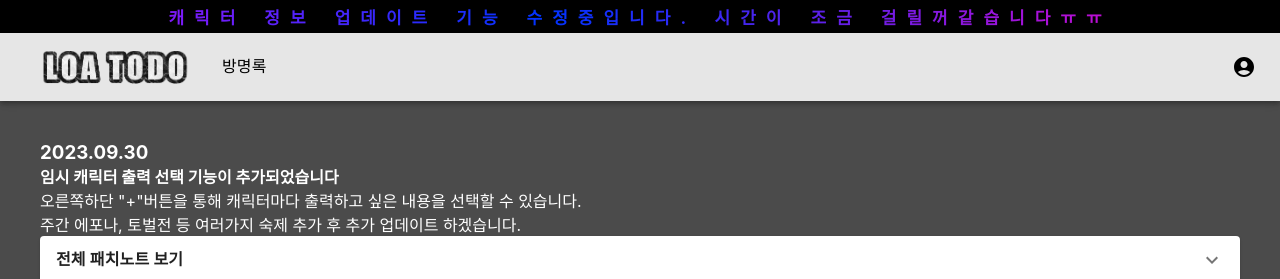
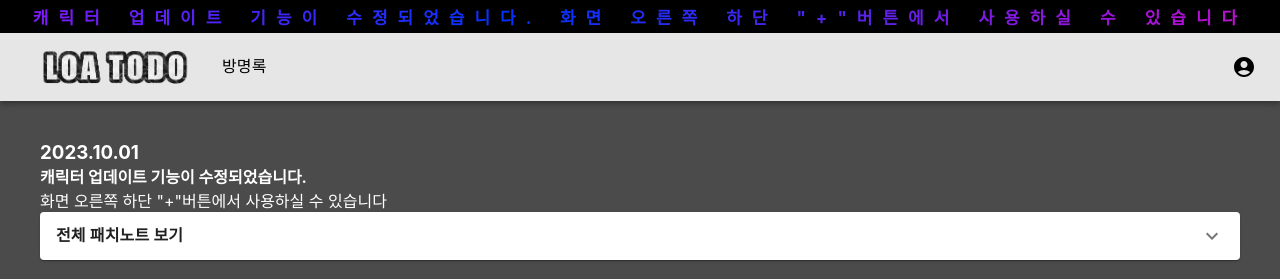
Before and after one commit to minhyeok2487/LostarkTodoFrontend, a React (Create React App) app: page /comments in a window 1280 px wide. Shown: the top 279 px of the page. Built offline with nearby package versions, Linux system fonts and the light colour scheme; no server answers.

Commit message:
캐릭터 업데이트 기능 수정

```diff
--- a/src/comments/Comments.js
+++ b/src/comments/Comments.js
@@ -79,10 +79,9 @@ const Comments = () => {
     return (
         <div className="comments">
             <div>
-                <h3 style={{ margin: 0 }}>2023.09.30</h3>
-                <strong>임시 캐릭터 출력 선택 기능이 추가되었습니다</strong><br />
-                오른쪽하단 "+"버튼을 통해 캐릭터마다 출력하고 싶은 내용을 선택할 수 있습니다.<br />
-                주간 에포나, 토벌전 등 여러가지 숙제 추가 후 추가 업데이트 하겠습니다.
+                <h3 style={{ margin: 0 }}>2023.10.01</h3>
+                <strong>캐릭터 업데이트 기능이 수정되었습니다.</strong><br />
+                화면 오른쪽 하단 "+"버튼에서 사용하실 수 있습니다<br />
             </div>
             <Info />
 
--- a/src/components/Info.jsx
+++ b/src/components/Info.jsx
@@ -23,6 +23,8 @@ function Info() {
                     <div style={{ fontWeight: 600, lineHeight: 2 }}>
                         <ul>
                             <h1>[패치노트]</h1>
+                            <h3>2023.10.01</h3>
+                            <li>캐릭터 업데이트 기능이 수정되었습니다. 화면 오른쪽 하단 "+"버튼에서 사용하실 수 있습니다</li>
                             <h3>2023.09.30</h3>
                             <li>임시 캐릭터 출력 선택 기능이 추가되었습니다<br />
                                 오른쪽하단 "+"버튼을 통해 캐릭터마다 출력하고 싶은 내용을 선택할 수 있습니다.<br />
--- a/src/fragments/Navbar.jsx
+++ b/src/fragments/Navbar.jsx
@@ -86,7 +86,7 @@ export default function Navbar() {
   return (
     <>
       <Box sx={{ flexGrow: 1, backgroundColor: "#000", fontWeight: "bold", color: "white", textAlign: "center", paddingBottom: 0.5, paddingTop: 0.5 }}>
-        <span className='notification'>캐릭터 정보 업데이트 기능 수정중입니다. 시간이 조금 걸릴꺼같습니다ㅠㅠ </span>
+        <span className='notification'>캐릭터 업데이트 기능이 수정되었습니다. 화면 오른쪽 하단 "+"버튼에서 사용하실 수 있습니다 </span>
       </Box>
       <Box sx={{ flexGrow: 1 }}>
         <AppBar position="static" color='inherit' style={{backgroundColor: "rgb(230, 230, 230)"}}>
```
Also changed, not shown: public/update.JPG (added).
